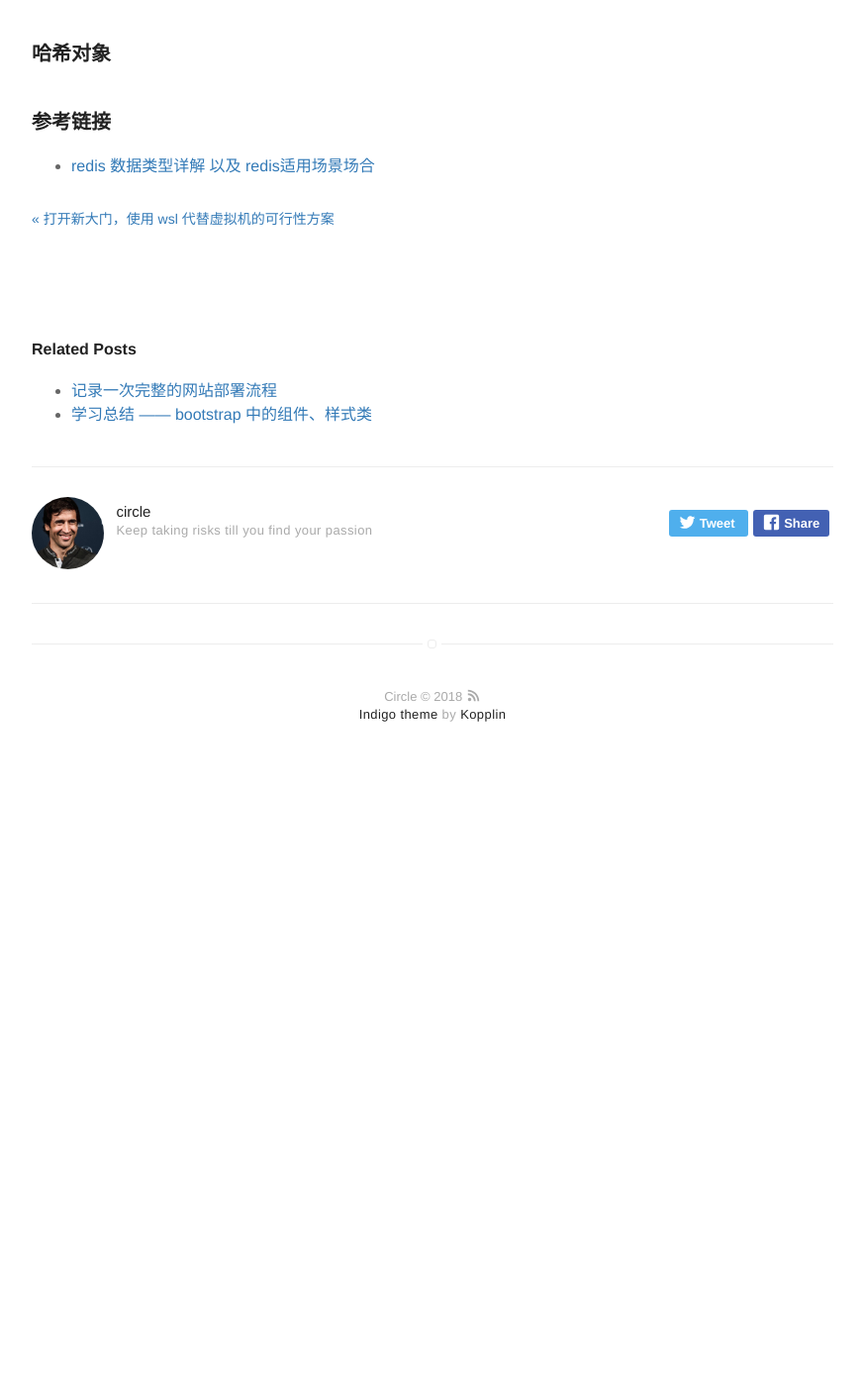
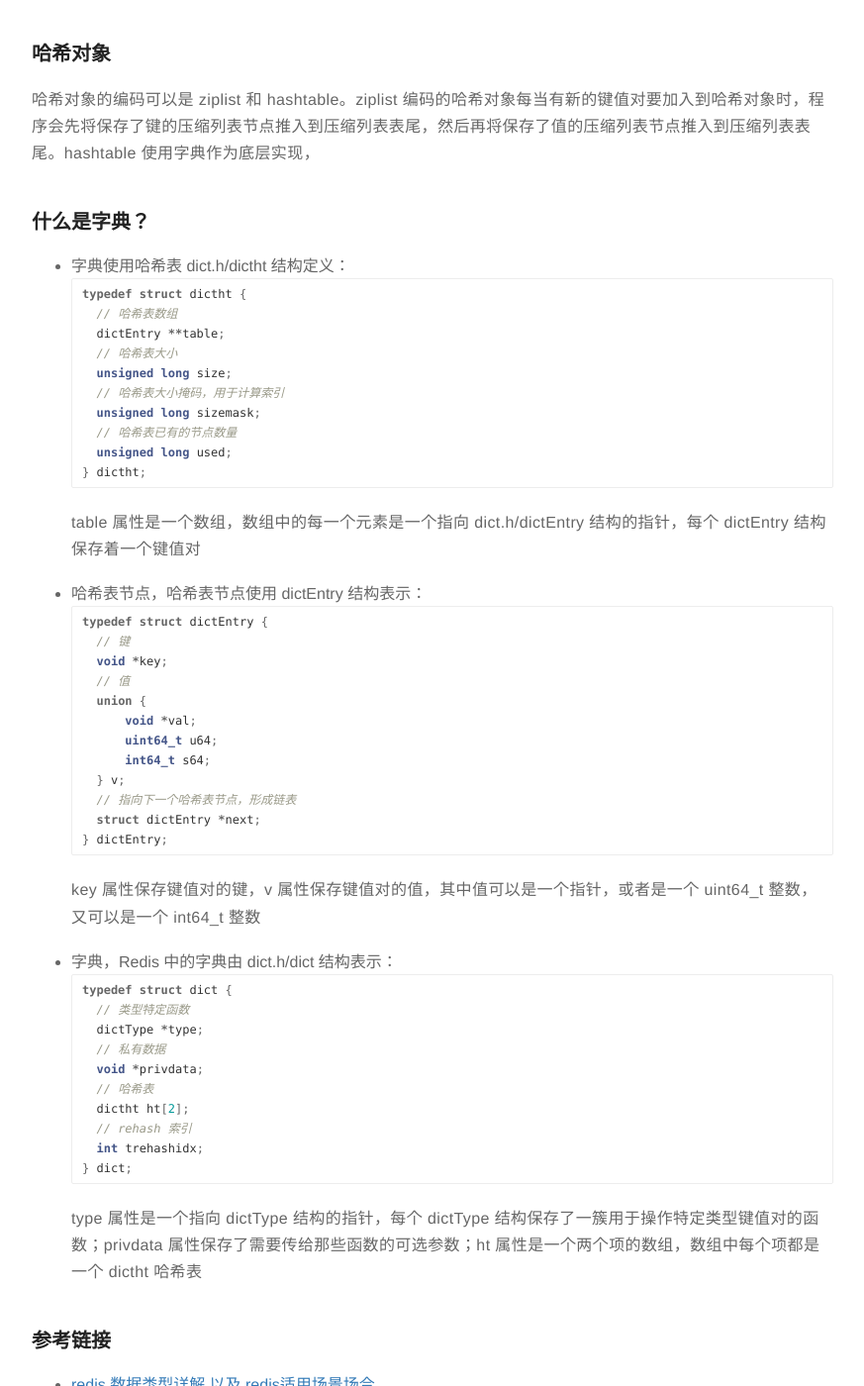
Before and after one commit to rust17/blog, a Jekyll site: the page built from _posts/2018-10-13-Redis-reading-record.markdown, in a window 1280 px wide and 1400 px high, scrolled down 3263 px. Shown: the whole window at 99% size, without its empty margins (203-1076 px from the left). Built offline with Jekyll 4.4.1, drawn with Linux system fonts in a browser that asks for light colours; comment, search, counter and statistics services are not loaded; before the commit the page ends 4056 px from its top, so only the background shows below that.

Commit message:
update redis reading record

````diff
--- a/_posts/2018-10-13-Redis-reading-record.markdown
+++ b/_posts/2018-10-13-Redis-reading-record.markdown
@@ -107,7 +107,56 @@ typeof struct listNode {
 
 ### 哈希对象
 
+哈希对象的编码可以是 ziplist 和 hashtable。ziplist 编码的哈希对象每当有新的键值对要加入到哈希对象时，程序会先将保存了键的压缩列表节点推入到压缩列表表尾，然后再将保存了值的压缩列表节点推入到压缩列表表尾。hashtable 使用字典作为底层实现，
 
+### 什么是字典？
+
+* 字典使用哈希表 dict.h/dictht 结构定义：
+```c
+typedef struct dictht {
+	// 哈希表数组
+	dictEntry **table;
+	// 哈希表大小
+	unsigned long size;
+	// 哈希表大小掩码，用于计算索引
+	unsigned long sizemask;
+	// 哈希表已有的节点数量
+	unsigned long used;
+} dictht;
+```
+table 属性是一个数组，数组中的每一个元素是一个指向 dict.h/dictEntry 结构的指针，每个 dictEntry 结构保存着一个键值对
+
+* 哈希表节点，哈希表节点使用 dictEntry 结构表示：
+```c
+typedef struct dictEntry {
+	// 键
+	void *key;
+	// 值
+	union {
+		void *val;
+		uint64_t u64;
+		int64_t s64;
+	} v;
+	// 指向下一个哈希表节点，形成链表
+	struct dictEntry *next;
+} dictEntry;
+```
+key 属性保存键值对的键，v 属性保存键值对的值，其中值可以是一个指针，或者是一个 uint64_t 整数，又可以是一个 int64_t 整数
+
+* 字典，Redis 中的字典由 dict.h/dict 结构表示：
+```c
+typedef struct dict {
+	// 类型特定函数
+	dictType *type;
+	// 私有数据
+	void *privdata;
+	// 哈希表
+	dictht ht[2];
+	// rehash 索引
+	int trehashidx;
+} dict;
+```
+type 属性是一个指向 dictType 结构的指针，每个 dictType 结构保存了一簇用于操作特定类型键值对的函数；privdata 属性保存了需要传给那些函数的可选参数；ht 属性是一个两个项的数组，数组中每个项都是一个 dictht 哈希表
 
 
 ### 参考链接
````
